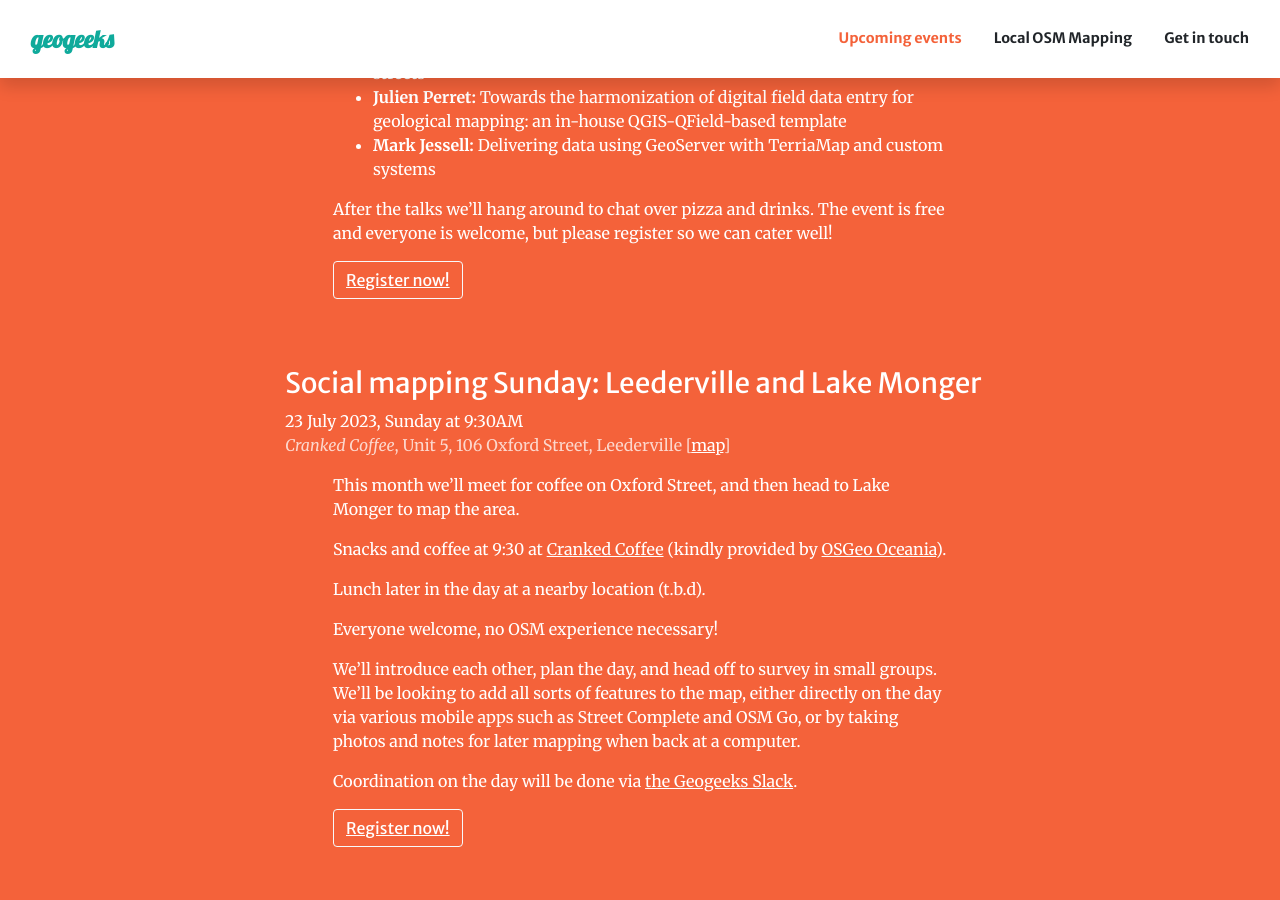
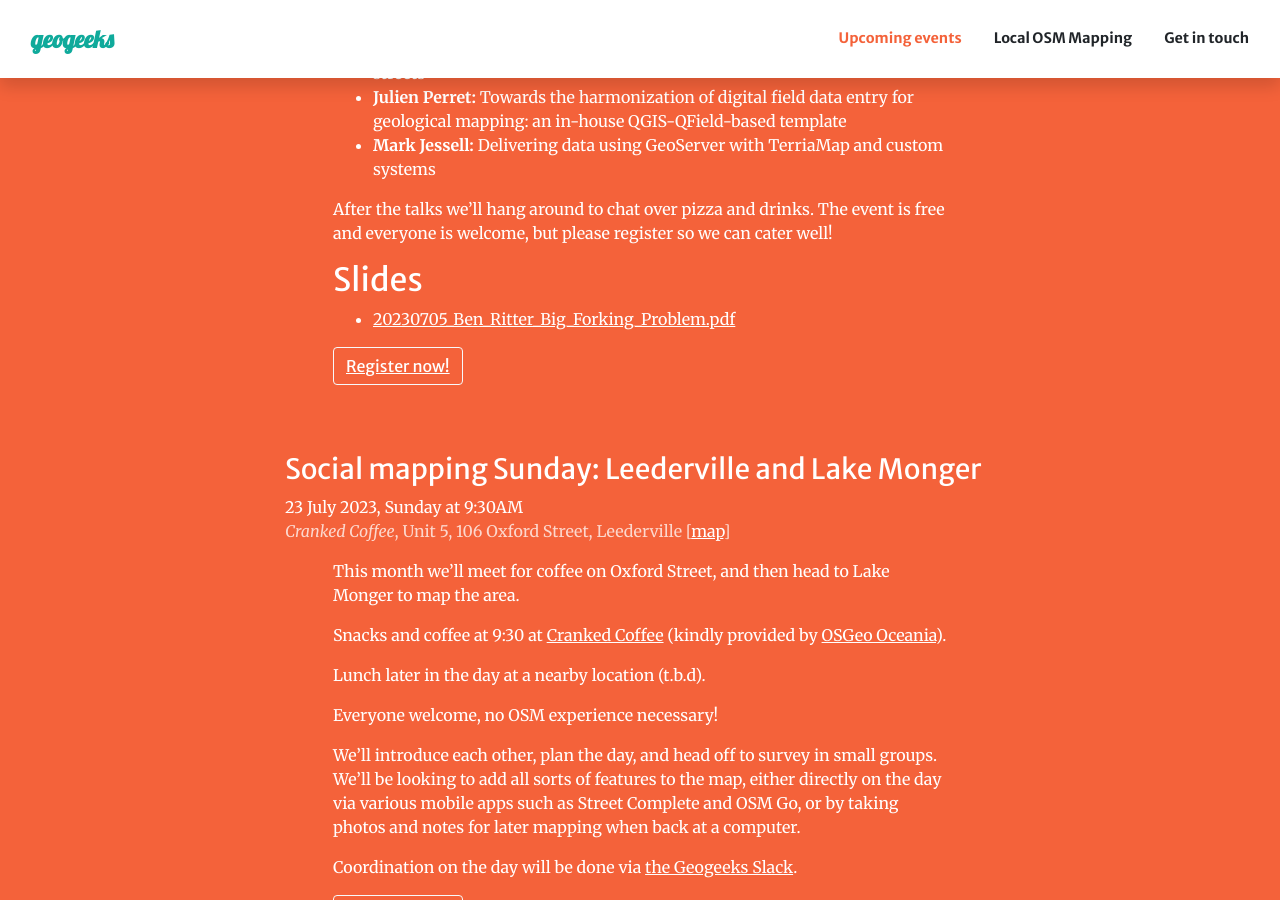
Before and after one commit to geogeeks-au/geogeeks-au.github.io, a Jekyll site: the page built from index.md, in a window 1280 px wide and 900 px high, scrolled down 1394 px. Built offline with Jekyll 4.4.1, drawn with Linux system fonts in a browser that asks for light colours; comment, search, counter and statistics services are not loaded.

Commit message:
Add slides

```diff
--- a/2023/0705_qfield-osm.md
+++ b/2023/0705_qfield-osm.md
@@ -23,3 +23,7 @@
 * **Mark Jessell:** Delivering data using GeoServer with TerriaMap and custom systems
 
 After the talks we'll hang around to chat over pizza and drinks. The event is free and everyone is welcome, but please register so we can cater well!
+
+## Slides
+
+* [20230705_Ben_Ritter_Big_Forking_Problem.pdf](./0705_qfield-osm/20230705_Ben_Ritter_Big_Forking_Problem.pdf)
```
Also changed, not shown: 1 other file.
